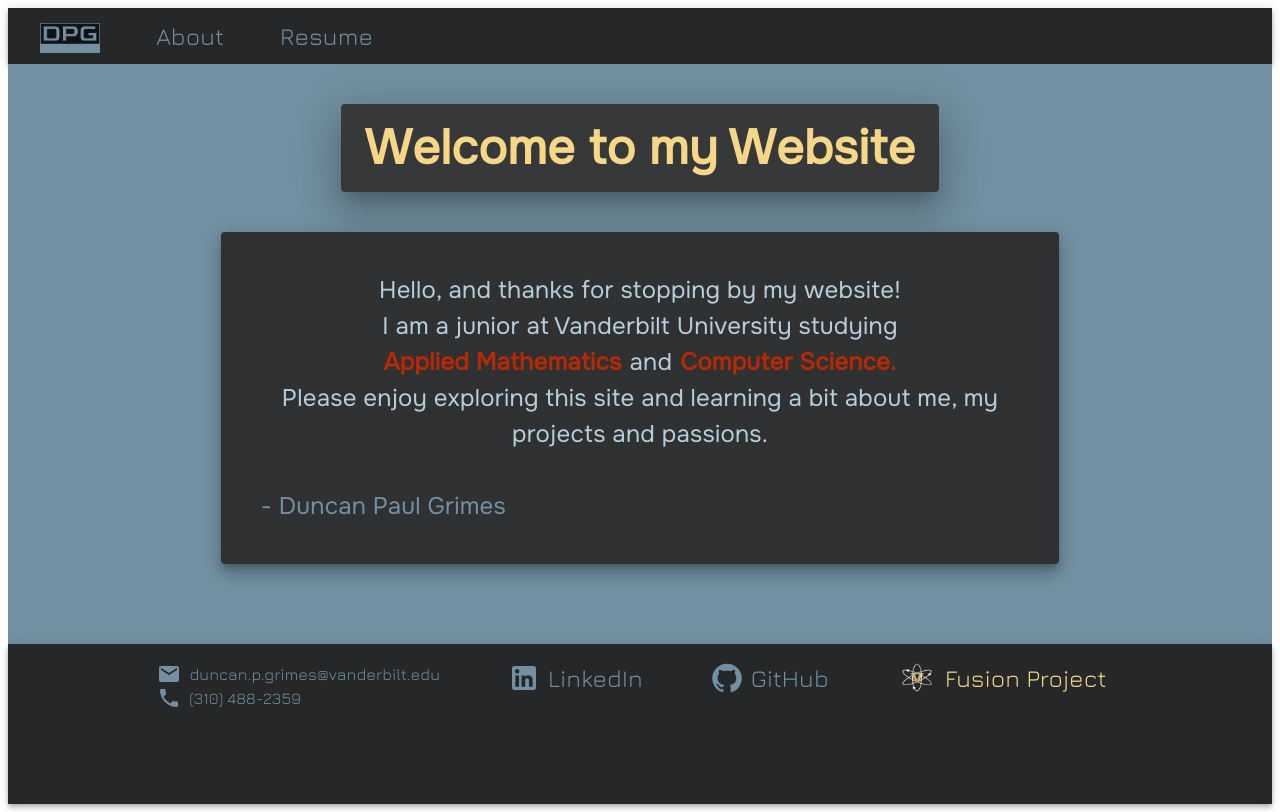
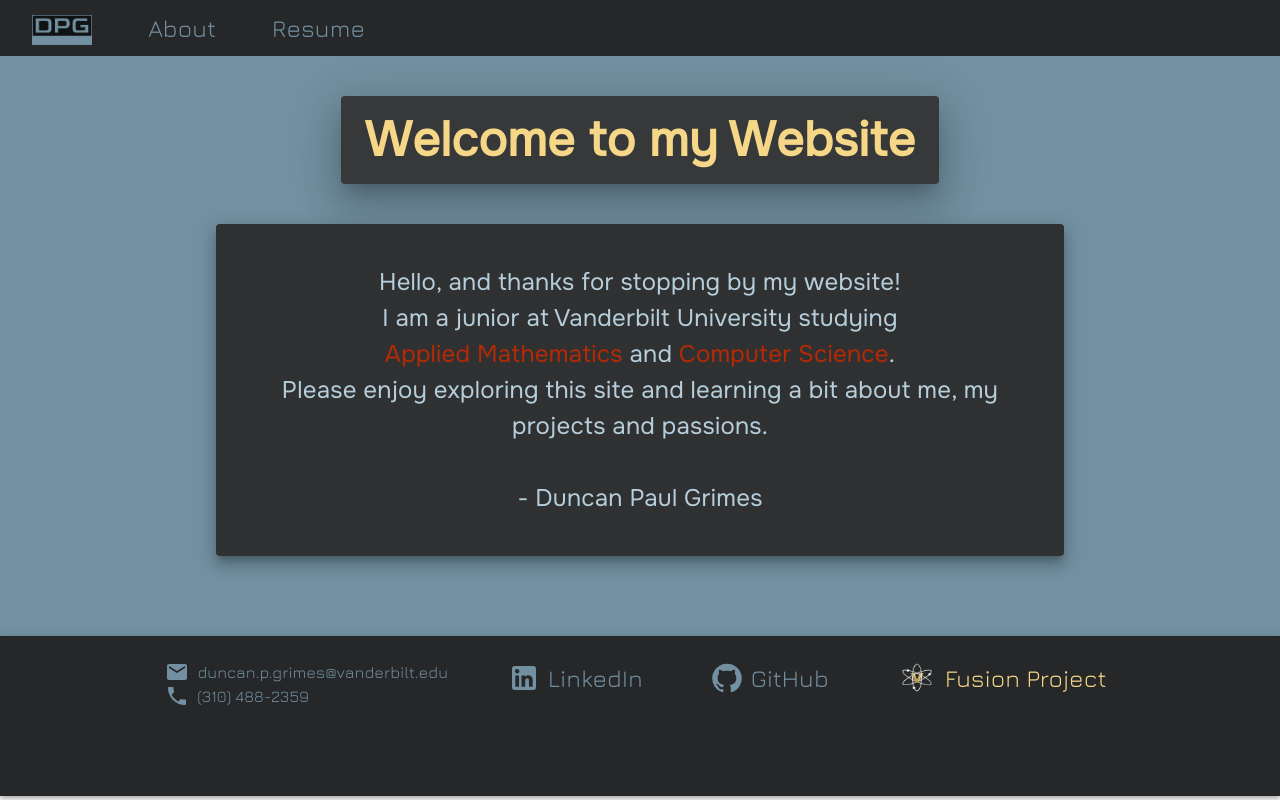
Before and after one commit to duncangrimes/dpg-website, a Next.js app: page / in a window 1280 px wide. Built offline with nearby package versions, Linux system fonts and the light colour scheme.

Commit message:
removed padding

```diff
--- a/components/ContactInfo.js
+++ b/components/ContactInfo.js
@@ -3,7 +3,7 @@ import EmailIcon from '@mui/icons-material/Email';
 import LocalPhoneIcon from '@mui/icons-material/LocalPhone';
 
 export default function ContactInfo(){
-    return <Box sx={{flexDirection: 'column', paddingTop: '2vh', paddingRight: {xs: 0, md: '7vh'}}}>
+    return <Box sx={{flexDirection: 'column', paddingRight: {xs: 0, md: '7vh'}, paddingTop: {xs: '2vh', md: '1vh'}}}>
         <Box sx={{display: 'flex'}} justifyContent={"flex-start"}>
             <EmailIcon sx={{color: 'primary.main', alignSelf: 'center', height: '3vh'}}/>
             <Typography className={'contactInfo'} sx={{fontSize: '2vh'}}>duncan.p.grimes@vanderbilt.edu</Typography>
--- a/components/Footer.js
+++ b/components/Footer.js
@@ -6,21 +6,22 @@ import ContactInfo from "./ContactInfo";
 export default function Footer() {
     return <AppBar className="appBar" position="static" sx={{height: {xs:'30vh', md:'20vh'}, bottom: 0}}>
             <Toolbar sx={{justifyContent: 'center'}}>
-                <Box sx={{display: 'flex', flexDirection: {xs: 'column-reverse', md: 'row'}, justifyContent: 'flex-start', alignItems: 'center'}}>
+                <Box sx={{display: 'flex', paddingTop: '2vh', flexDirection: {xs: 'column-reverse', md: 'row'},
+                                justifyContent: {xs: 'flex-start', md: 'center'}, alignItems: {xs: 'center', md: 'flex-start'}}}>
                     <ContactInfo/>
-                    <Stack sx={{padding: '1vh'}} direction="row" spacing="7vh">
+                    <Stack direction="row" spacing="7vh">
                         <Button variant="text" color="inherit" startIcon={<LinkedInIcon style={{color: "#7290a1", fontSize: "4vh"}}/>}
                                 href="https://www.linkedin.com/in/duncan-grimes-a84641230/">
-                        <Typography className="buttonText" sx={{fontSize: {xs: 0, md: '3vh'}}}>LinkedIn</Typography>
+                            <Typography className="buttonText" sx={{fontSize: {xs: 0, md: '3vh'}, width: {xs: 0, md: 'auto'}}}>LinkedIn</Typography>
                         </Button>
                         <Button variant="text"  startIcon={<GitHubIcon style={{color: "#7290a1", fontSize: "4vh"}}/>}
                                 href="https://github.com/duncangrimes">
-                        <Typography className="buttonText" sx={{fontSize: {xs: 0, md: '3vh'}}}>GitHub</Typography>
+                            <Typography className="buttonText" sx={{fontSize: {xs: 0, md: '3vh'}, width: {xs: 0, md: 'auto'}}}>GitHub</Typography>
                         </Button>
                             <Button variant="text" startIcon ={
                                 <Avatar style={{height: '5vh', width: '5vh'}} src ="fusion-logo.png"  alt="fusion-logo"/>}
                             href = "https://www.vanderbiltfusion.org/">
-                            <Typography className="fusionButtonText" sx={{fontSize: {xs: 0, md: '3vh'}}}>Fusion Project</Typography>
+                                <Typography className="fusionButtonText" sx={{fontSize: {xs: 0, md: '3vh'}, width: {xs: 0, md: 'auto'}}}>Fusion Project</Typography>
                             </Button>
                     </Stack>
                 </Box>
--- a/pages/about-me.js
+++ b/pages/about-me.js
@@ -13,9 +13,9 @@ export default function AboutMePage() {
                 <br/><br/>
                Although my strongest skill sets lie in STEM fields, I have thrived with Vanderbilt’s College of Arts and Science as my home school. Engaging in classes that require significant written and verbal skills has enhanced my ability to communicate complex programming concepts in a team setting.
                <br/><br/>
-               Since arriving at Vanderbilt, I have immersed myself in many different communities and used my skills to contribute to these groups meaningfully. Immediately after arriving on campus, I joined Vanderbilt’s Men’s Club Volleyball team as an outside hitter. Last year we won a national title and I have assumed the role as President of the team.
+               At Vanderbilt, I've had the privelege to join several unique and talented groups, and I've been able to use my skills to contribute meaningfully to these teams. Immediately after arriving on campus, I joined Vanderbilt’s Men’s Club Volleyball team as an outside hitter. Last year, we won a national title and I have assumed the role as President of the team.
                <br/><br/>
-               As a sophomore I began using my programming knowledge to teach a weekly introductory Python course to students at Rose Park middle school. Shortly thereafter, I signed on as a Control Systems Engineer for the Vanderbilt Fusion Project. I am currently working with this group to become a part of the first entirely undergraduate team to successfully build a nuclear fusion reactor.
+               As a sophomore, I began using my programming knowledge to teach a weekly introductory Python course to students at Rose Park middle school. Shortly thereafter, I signed on as a Control Systems Engineer for the Vanderbilt Fusion Project. I am currently working with this group to become a part of the first entirely undergraduate team to successfully build a nuclear fusion reactor.
                <br/><br/>
                Last summer I worked as Software Engineer Intern for Connexity in Santa Monica, CA. I primarily focused on creating APIs and backend services for shopyourlikes.com, gaining significant experience using SQL for data management and Java Spring Boot to build applications. I also had the opportunity to design a frontend proof-of-concept Node.js app for ShopYourLikes “Storefronts,” a new homepage for users, and had the privilege to present this work to a team of 50 Connexity engineers.
                <br/><br/>
--- a/pages/index.js
+++ b/pages/index.js
@@ -5,24 +5,14 @@ import HomePageContent from "../components/HomePageContent";
 export default function HomePage() {
     return <HomePageContent title='Welcome to my Website'>
         <BigPaper width='60%' color={'primary.dark'}>
-            <Typography className={'text'} sx={{color: 'primary.light', fontFamily: 'onest'}} >
+            <Typography className={'text'} sx={{color: 'primary.light', fontFamily: 'onest', display: 'inline-block'}} >
                 Hello, and thanks for stopping by my website! <br/>
                 I am a junior at Vanderbilt University studying <br/>
-            </Typography>
-            <Box sx={{display: 'flex'}}>
-                <Typography className={'text'} fontWeight={900} color={'#b52905'}>
-                        Applied Mathematics
-                </Typography>
-                <Typography className={'text'} sx={{color: 'primary.light', marginLeft: '1vh', marginRight:'1vh'}}>{"and"}</Typography>
-                <Typography className={'text'} fontWeight={900} color={'#b52905'}>
-                    Computer Science.
-                </Typography>
-            </Box>
-            <Typography className={'text'} sx={{color: 'primary.light'}}>
+                <span style={{color: '#b52905'}}> Applied Mathematics </span>
+                and <span style={{color: '#b52905'}}>Computer Science</span>. <br/>
+
                 Please enjoy exploring this site and learning a bit about me, my projects and passions.
-            </Typography>
             <br/><br/>
-            <Typography className={'text'} sx={{color: 'primary.main', alignSelf: 'start'}}>
                 - Duncan Paul Grimes
             <
             /Typography>
--- a/styles.css
+++ b/styles.css
@@ -67,3 +67,8 @@
     text-align: left;
     font-family: Onest;
 }
+
+body, html {
+    margin: 0;
+    padding: 0;
+}
```
Also changed, not shown: 1 other file (tests, documents, lock files or other folders). Lines whose indentation alone changed are shown as unchanged.
